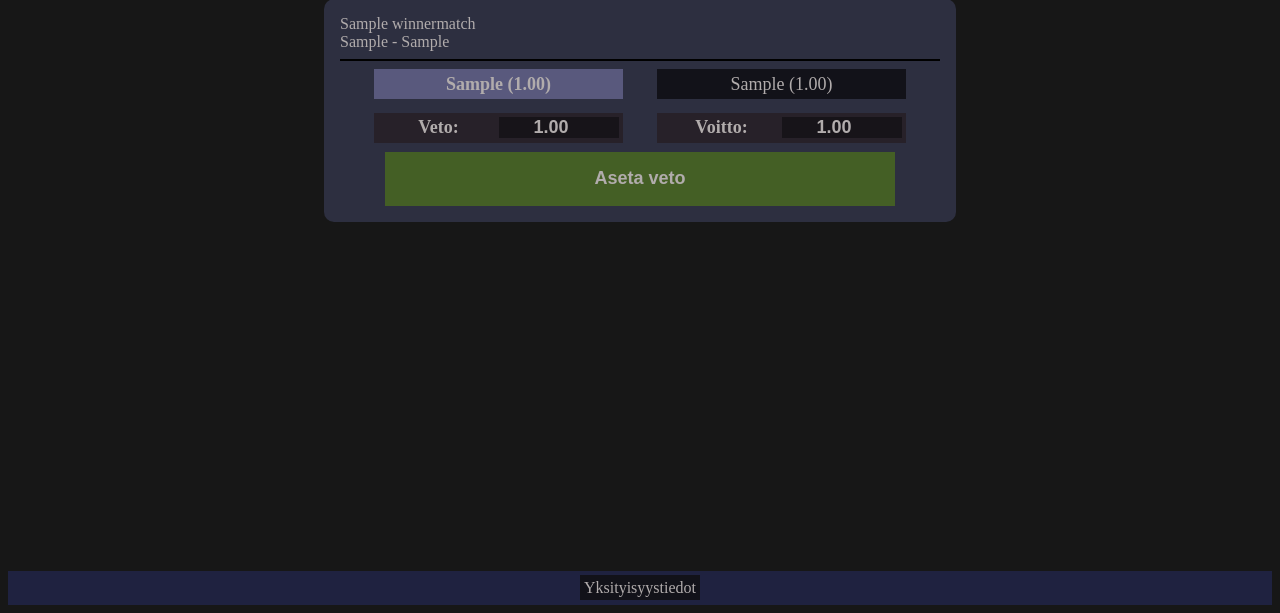
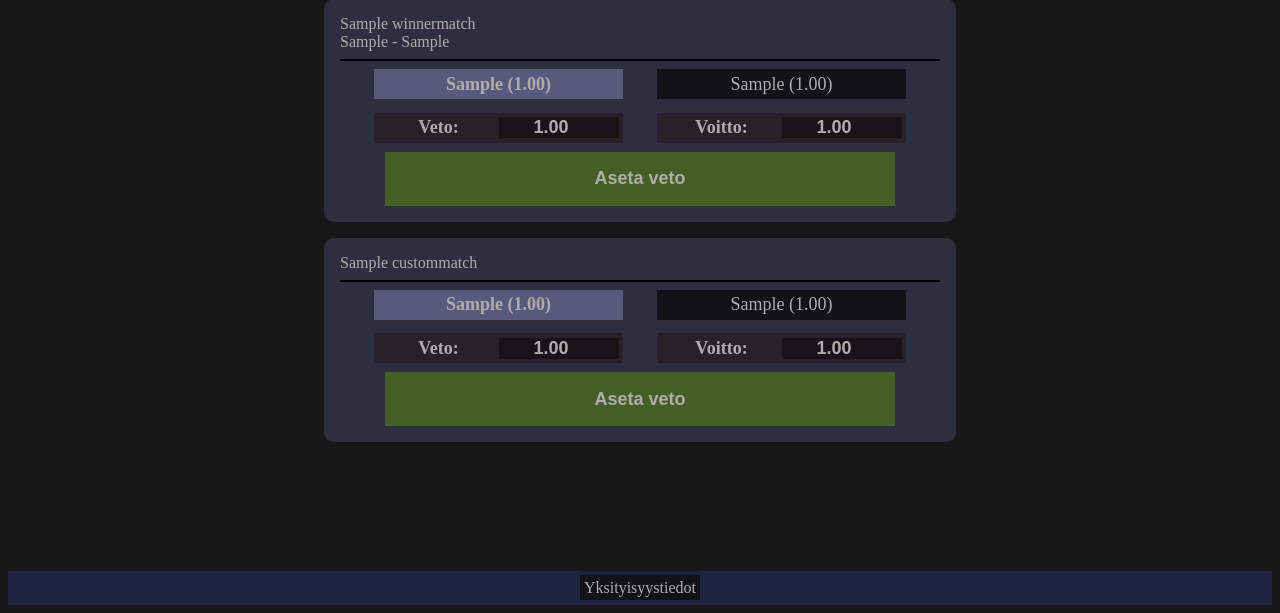
Before and after one commit to enwrath/fuzerbet, a Django app: page / in a window 1280 px wide. Shown: the part 203-816 px from the top of the page. Run offline with Django 3.2, Linux system fonts and the light colour scheme; a user stored in the database is signed in; tables that the repository leaves empty hold one stand-in row (values such as "Sample post"); some libraries are stand-ins or nearby versions.

Commit message:
add custom bets with choices A/B and custom win%

```diff
--- a/betsite/betapp/models.py
+++ b/betsite/betapp/models.py
@@ -9,6 +9,38 @@ class Points(models.Model):
         return 'Points {}'.format(self.user.username)
     class Meta:
         verbose_name_plural = "Points"
+
+class CustomMatch(models.Model):
+    title = models.CharField(max_length=200, verbose_name='Question (e.g. Is next game cannon rush)')
+    player1 = models.CharField(max_length=200, verbose_name='Result 1 (e.g. Yes)')
+    player2 = models.CharField(max_length=200, verbose_name='Result 2 (e.g. No)')
+    player1winchance = models.IntegerField(default=50, verbose_name='Result 1 probability (%)')
+    player2winchance = models.IntegerField(default=50, verbose_name='Result 2 probability (%)')
+    player1odds = models.DecimalField(default=2,max_digits=11, decimal_places=2)
+    player2odds = models.DecimalField(default=2,max_digits=11, decimal_places=2)
+    canBet = models.BooleanField(default=True)
+    winner = models.IntegerField(choices=[(0,'No result'),(1,'Result 1'),(2,'Result 2')], default=0)
+
+    def save(self,*args,**kwargs):
+        old = CustomMatch.objects.filter(pk=self.pk).first()
+        if old:
+            if old.winner!=self.winner:
+                for bet in CustomBet.objects.filter(match=self.pk).filter(resolved=False):
+                    bet.resolved = True
+                    if bet.winner == self.winner:
+                        p = Points.objects.get(user=bet.user)
+                        p.points += bet.payout
+                        p.save()
+                        bet.won = True
+
+                    bet.save()
+                self.canBet = False
+
+
+        self.player1odds = round(1/(self.player1winchance/100), 2)
+        self.player2odds = round(1/(self.player2winchance/100), 2)
+
+        super(CustomMatch,self).save(*args,**kwargs)
 
 class WinnerMatch(models.Model):
     title = models.CharField(max_length=200)
@@ -124,3 +156,14 @@ class WinnerBet(models.Model):
     won = models.BooleanField(default=False)
     def __str__(self):
         return '{} bet on {}: {} vs {}'.format(self.user.username, self.match.title, self.match.player1, self.match.player2)
+
+class CustomBet(models.Model):
+    user = models.ForeignKey(User, on_delete=models.CASCADE)
+    match = models.ForeignKey(CustomMatch, on_delete=models.CASCADE)
+    points = models.DecimalField(default=0,max_digits=15, decimal_places=2)
+    payout = models.DecimalField(default=0,max_digits=15, decimal_places=2)
+    winner = models.IntegerField(default=0)
+    resolved = models.BooleanField(default=False)
+    won = models.BooleanField(default=False)
+    def __str__(self):
+        return '{} bet on {}'.format(self.user.username, self.match.title)
--- a/betsite/betapp/templates/home.html
+++ b/betsite/betapp/templates/home.html
@@ -51,6 +51,8 @@
         {% if user.is_authenticated %}
         <h3>Avoimet kohteet:</h3>
         <div id="winnermatches">
+        </div>
+        <div id="custommatches">
         </div>
         {% else %}
         <p>Kirjaudu sisään käyttämällä Twitch-tiliäsi:<br /><br /> <a href="{% provider_login_url "twitch" next="/" %}" class="button">Twitch</a>
@@ -121,7 +123,10 @@
           $("#points").text(data.points);
           createWinnerMatches(data.winnermatches);
           createWinnerMatchBets(data.winnerbets);
+          createCustomMatches(data.custommatches);
           $(".wagerinput").attr({"max": data.points});
+
+          //createWinnerMatchBets(data.winnerbets);
       }
 
       function updateRankings(data) {
@@ -155,6 +160,15 @@
         }});
       }
 
+      function customBet(match) {
+        let winner = $("#1radioc-"+match+" input[type='radio']:checked").val();
+        let points = $('#pointsc-'+match).val();
+        $.ajax({url: `customBet?match=${match}&winner=${winner}&points=${points}`, success: function(result){
+          updateData();
+          addMessage(result.good, result.msg);
+        }});
+      }
+
       function updateWinnerBet(match) {
         let winner = parseInt($("#1radio-"+match+" input[type='radio']:checked").val()) - 1;
         let points = parseFloat($('#points-'+match).val());
@@ -183,6 +197,21 @@
           $('#points2-'+match).val(0.00);
         }
         $('#payout2-'+match).val((odds[`b-${match}`][winner]*points).toFixed(2));
+      }
+
+      function updateCustomBet(match) {
+        let winner = parseInt($("#1radioc-"+match+" input[type='radio']:checked").val()) - 1;
+        let points = parseFloat($('#pointsc-'+match).val());
+        let max = parseFloat($('#pointsc-'+match).attr('max'));
+        if (points > max) {
+          points = max;
+          $('#pointsc-'+match).val(max);
+        }
+        if (points < 0) {
+          points = 0.00;
+          $('#pointsc-'+match).val(0.00);
+        }
+        $('#payoutc-'+match).val((odds[match][winner]*points).toFixed(2));
       }
 
       function createWinnerMatches(matches) {
@@ -343,6 +372,44 @@
         }
       }
 
+      function createCustomMatches(matches) {
+        let cmatches = []
+        for (const m in matches) {
+          const match = matches[m];
+          cmatches.push(match.id);
+          if ($('#winbetdivcustom-'+match.id).length) {
+            continue
+          }
+          odds[match.id] = [parseFloat(match.player1odds), parseFloat(match.player2odds)];
+          let betdiv = $(`<div class="betdiv" onchange="updateCustomBet(${match.id})" id="winbetdivcustom-${match.id}">
+            <p class="bettitle">${match.title}</p>
+            <hr />
+            <div class="fbox" id="1radioc-${match.id}">
+              <input type="radio" id="radioc-${match.id}-1" class="radiobtn" name="radioc-${match.id}" value="1" checked>
+              <label class="rbox" for="radioc-${match.id}-1"><span>${match.player1} (${match.player1odds})</span></label>
+
+              <input type="radio" id="radioc-${match.id}-2" class="radiobtn" name="radioc-${match.id}" value="2">
+              <label class="rbox" for="radioc-${match.id}-2"><span>${match.player2} (${match.player2odds})</span></label>
+
+            </div>
+            <div class="fbox">
+              <div class="wagerdiv">
+                <label class="wagerlabel" for="pointsc-${match.id}">Veto:</label><input type="number" class="wagerinput" id="pointsc-${match.id}" value="1.00" min="0" step="0.01" />
+              </div>
+              <div class="wagerdiv">
+                <label class="wagerlabel" for="payoutc-${match.id}">Voitto:</label><input type="number" class="wagerinput" id="payoutc-${match.id}" value="1.00" disabled />
+              </div>
+            </div>
+            <button class="betbutton" onclick="customBet(${match.id})">Aseta veto</button>
+          </div>`);
+          $("#custommatches").append(betdiv);
+          updateCustomBet(match.id);
+        }
+        $('#custommatches').children('div').each(function () {
+            if (!cmatches.includes(parseInt(this.id.split('-')[1]))) this.remove();
+        });
+      }
+
       function toggleAccordion() {
         $('#bethistoryaccordion').toggleClass('selectedAccordion');
         $('html,body').animate({
--- a/betsite/betapp/urls.py
+++ b/betsite/betapp/urls.py
@@ -7,6 +7,7 @@ urlpatterns = [
     path('', views.index, name='index'),
     url(r'^accounts/', include('allauth.urls')),
     path('winnerBet', views.winnerBet, name='winnerBet'),
+    path('customBet', views.customBet, name='customBet'),
     path('userUpdate', views.userUpdate, name='userUpdate'),
     path('stream', views.streamView, name='streamView'),
     path('stream2', views.streamView2, name='streamView2'),
--- a/betsite/betapp/views.py
+++ b/betsite/betapp/views.py
@@ -1,6 +1,6 @@
 from django.http import HttpResponse, JsonResponse
 from django.shortcuts import render
-from betapp.models import Points, WinnerMatch, WinnerBet
+from betapp.models import Points, WinnerMatch, WinnerBet, CustomMatch, CustomBet
 from django.contrib.auth.decorators import login_required
 from django.core.exceptions import ObjectDoesNotExist
 
@@ -15,6 +15,7 @@ def userUpdate(request):
     data = {}
     data['points'] = Points.objects.get_or_create(user=request.user)[0].points
     data['winnermatches'] = list(WinnerMatch.objects.filter(canBet=True).values())
+    data['custommatches'] = list(CustomMatch.objects.filter(canBet=True).values())
     winnerbets = WinnerBet.objects.filter(user=request.user)
     wbets = []
     for bet in winnerbets:
@@ -134,6 +135,37 @@ def winnerBet(request):
     return JsonResponse({'good': True, 'msg': 'Veto rekisteröity.'})
 
 @login_required
+def customBet(request):
+    points = float(request.GET.get('points', '0'))
+    match = int(request.GET.get('match', '-1'))
+    winner = int(request.GET.get('winner', '0'))
+    if match == -1 or points <= 0 or winner == 0:
+        return JsonResponse({'good': False, 'msg': 'Puuttellinen veikkauspyyntö.'})
+    p = Points.objects.get_or_create(user=request.user)[0]
+    if points > p.points:
+        #Pyöristetään jos on näin lähellä
+        #Desimaalit, never again
+        if (points - float(p.points) < 0.02):
+            points = float(p.points)
+        else:
+            return JsonResponse({'good': False, 'msg': 'Ei riittävästi pisteitä.'})
+    try:
+        match = CustomMatch.objects.get(pk=match)
+    except ObjectDoesNotExist:
+        return JsonResponse({'good': False, 'msg': 'Veikkauskohdetta ei löytynyt.'})
+    if match.canBet == False:
+        return JsonResponse({'good': False, 'msg': 'Veikkauskohde on jo sulkeutunut.'})
+    pointsWin = points * float(match.player1odds)
+    if winner == 2: pointsWin = points * float(match.player2odds)
+
+    bet = CustomBet(match=match, user=request.user, points=points, payout=pointsWin, winner=winner)
+
+    bet.save()
+    p.points = float(p.points) - points
+    p.save()
+    return JsonResponse({'good': True, 'msg': 'Veto rekisteröity.'})
+
+@login_required
 def resetUser(request):
     p = Points.objects.get_or_create(user=request.user)[0]
     p.points = 100
```
Also changed, not shown: betsite/betapp/admin.py (+6 -1 lines), betsite/betapp/migrations/0018_custommatch.py (added), betsite/betapp/migrations/0019_auto_20210404_1641.py (added), betsite/betapp/migrations/0020_custombet.py (added), betsite/betapp/migrations/0021_auto_20210404_1736.py (added).
